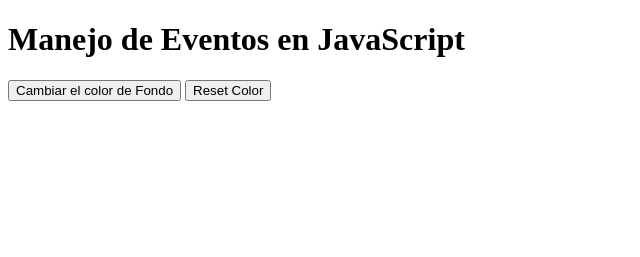
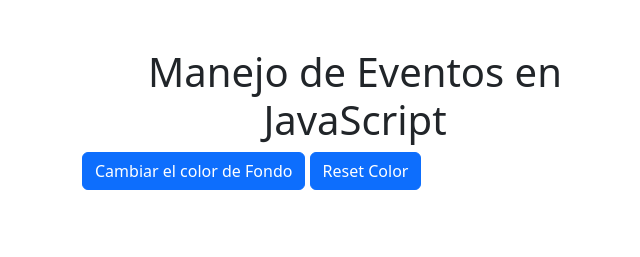
Before and after one commit to AmiltonR/eventosJS, a plain HTML site: page index.html in a window 1280 px wide. Shown: the whole page, without its empty margins (0-640 px from the left). Drawn offline with nearby package versions, Linux system fonts and the light colour scheme.

Commit message:
Agrega Bootstrap

```diff
--- a/index.html
+++ b/index.html
@@ -1,15 +1,30 @@
 <!DOCTYPE html>
 <html lang="en">
+
 <head>
     <meta charset="UTF-8">
     <meta name="viewport" content="width=device-width, initial-scale=1.0">
     <title>Ejercicio de Eventos en JS</title>
+    <link href="https://cdn.jsdelivr.net/npm/bootstrap@5.3.3/dist/css/bootstrap.min.css" rel="stylesheet"
+        integrity="sha384-QWTKZyjpPEjISv5WaRU9OFeRpok6YctnYmDr5pNlyT2bRjXh0JMhjY6hW+ALEwIH" crossorigin="anonymous">
 </head>
+
 <body>
-    <h1>Manejo de Eventos en JavaScript</h1>
-    <button id="changeColorButton">Cambiar el color de Fondo</button>
-    <button id="resetColor">Reset Color</button>
-    <p id="colorText"></p>
+    <div class="container mt-5">
+        <div class="row justify-content-left">
+            <div class="col-md-6">
+                <h1 class="text-center">Manejo de Eventos en JavaScript</h1>
+                <button id="changeColorButton" class="btn btn-primary">Cambiar el color de Fondo</button>
+                <button id="resetColor" class="btn btn-primary">Reset Color</button>
+            </div>
+            <div class="row justify-content-center">
+                <div class="col-md-6 mt-5">
+                    <h2 id="colorText" class="text-primary mb-3 text-center"></h2>
+                </div>
+            </div>
+        </div>
+    </div>
     <script src="events.js"></script>
 </body>
+
 </html>
```
